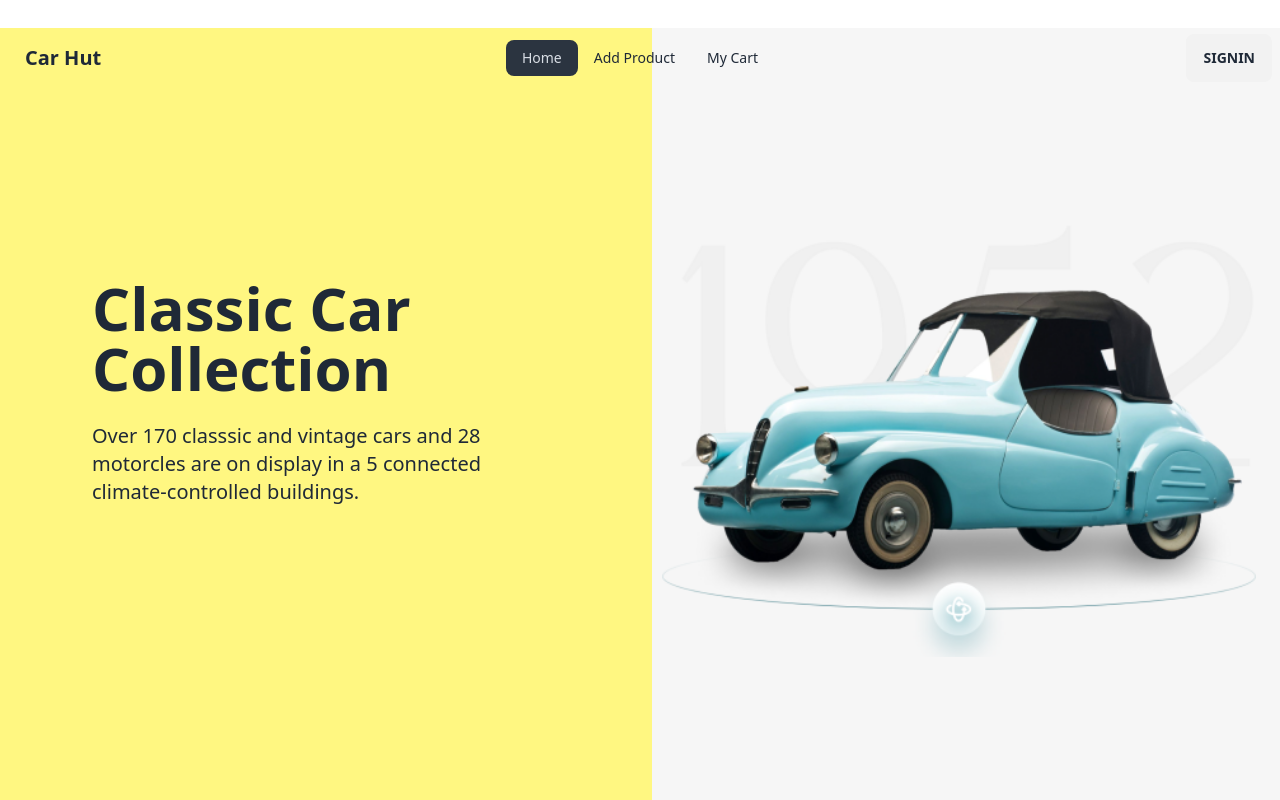
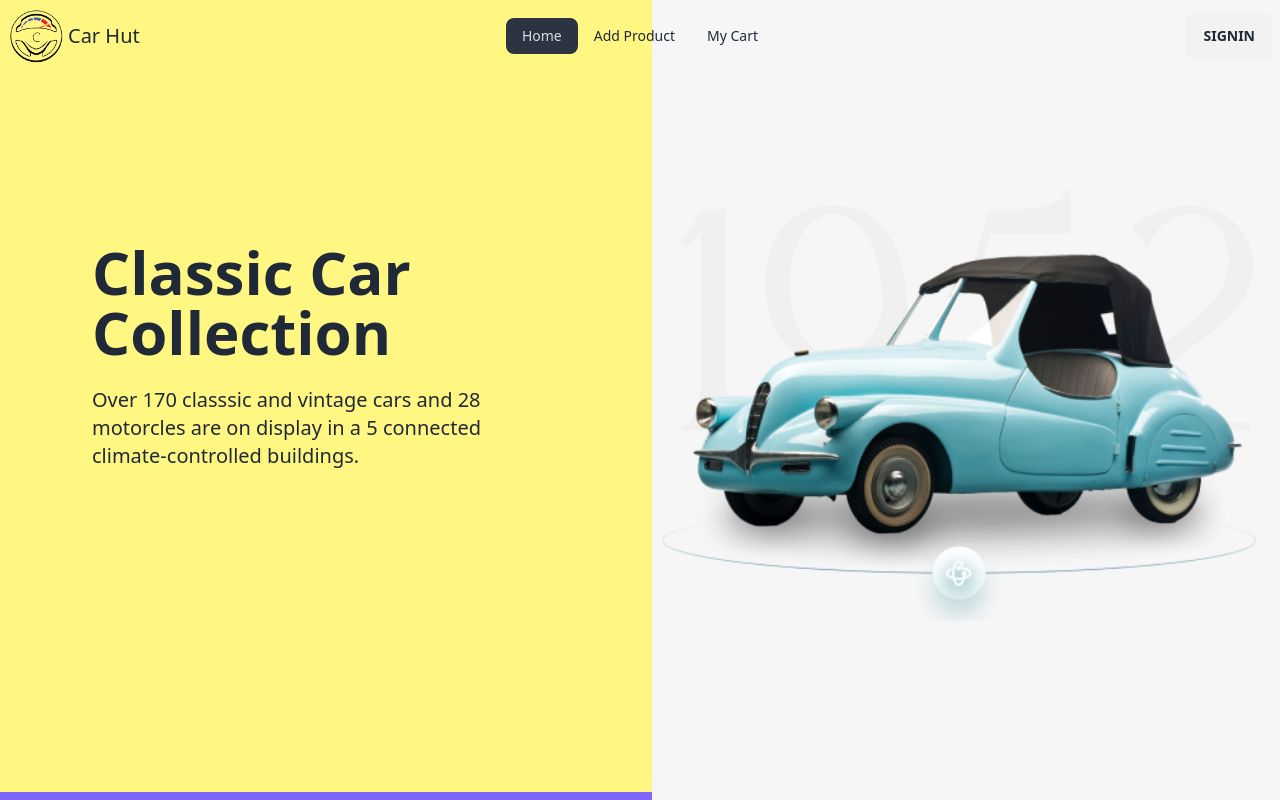
Before and after one commit to iamapusaha/car-hut-client, a React (Vite) app: page / in a window 1280 px wide. Shown: the top 800 px of the page. Built offline with nearby package versions, Linux system fonts and the light colour scheme; no server answers.

Commit message:
added logo and favicon

```diff
--- a/index.html
+++ b/index.html
@@ -3,7 +3,7 @@
 
 <head>
   <meta charset="UTF-8" />
-  <link rel="icon" type="image/svg+xml" href="/vite.svg" />
+  <link rel="icon" type="image/svg+xml" href="./src/assets/logo.png" />
   <meta name="viewport" content="width=device-width, initial-scale=1.0" />
   <title>Vite + React</title>
 </head>
--- a/src/latouts/Root.jsx
+++ b/src/latouts/Root.jsx
@@ -3,7 +3,7 @@ import NavBar from "../pages/Shared/NavBar/NavBar";
 
 const Root = () => {
     return (
-        <div className="container mx-auto my-6">
+        <div className="container mx-auto">
             <NavBar></NavBar>
             <Outlet></Outlet>
         </div>
--- a/src/pages/Home/Banner.jsx
+++ b/src/pages/Home/Banner.jsx
@@ -2,7 +2,7 @@ import banner from '../../assets/alca-volpo-cab.png'
 
 const Banner = () => {
     return (
-        <div className='flex flex-col md:flex-row items-center -mt-16 z-0 bg-[#F6F6F6]'>
+        <div className='flex flex-col md:flex-row items-center -mt-20 z-0 bg-[#F6F6F6]'>
             <div className='md:flex-1 px-3 space-y-8 bg-[#FFF781] h-fit md:h-[800px] p-16 '>
                 <div className='flex items-center md:h-[600px]'>
                     <div className='px-3 md:px-5 lg:px-20 '>
--- a/src/pages/Shared/NavBar/NavBar.jsx
+++ b/src/pages/Shared/NavBar/NavBar.jsx
@@ -1,7 +1,7 @@
 import Swal from 'sweetalert2'
 import withReactContent from 'sweetalert2-react-content'
 // import PropTypes from 'prop-types';
-
+import logo from '../../../assets/logo.png'
 import { useContext } from "react";
 import { Link, NavLink } from "react-router-dom";
 import { AuthContext } from "../../../Providers/AuthProvider";
@@ -38,7 +38,12 @@ const NavBar = () => {
                         {menuItems}
                     </ul>
                 </div>
-                <a className="btn btn-ghost normal-case text-xl z-10">Car Hut</a>
+                <div className='z-50'>
+                    <Link className='flex items-center gap-1'>
+                        <img className='w-14' src={logo} alt="" />
+                        <button className="normal-case text-xl">Car Hut</button>
+                    </Link>
+                </div>
             </div>
             <div className="navbar-center hidden lg:flex">
                 <ul className="menu menu-horizontal px-1">
```
Also changed, not shown: src/assets/logo.png (added).
